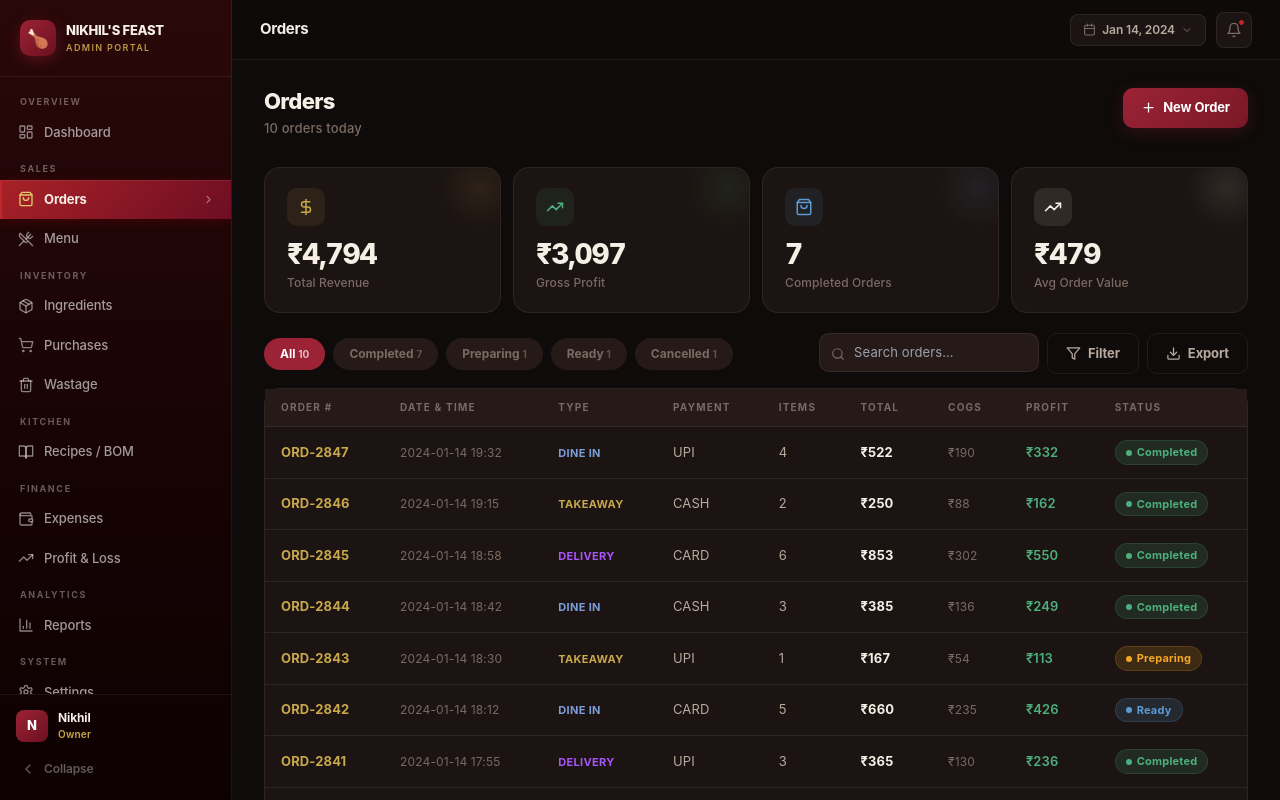
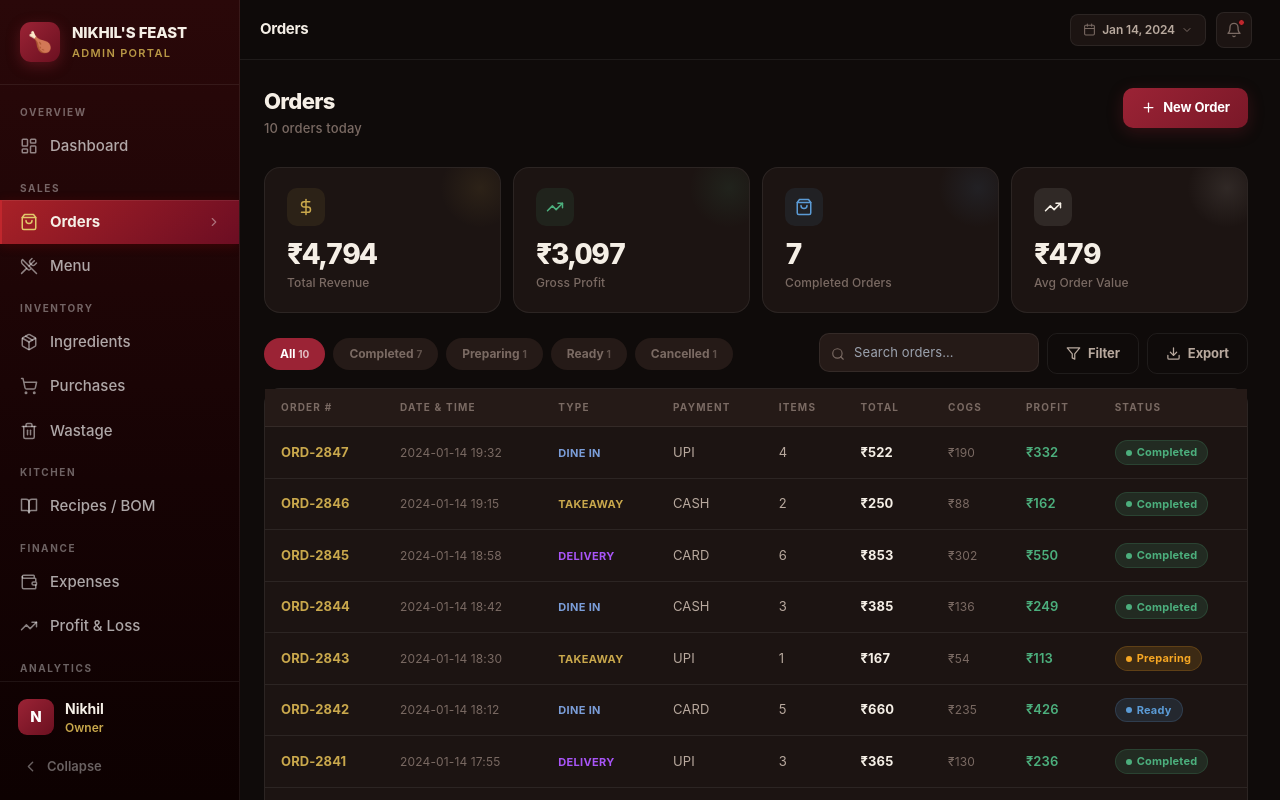
Before and after one commit to chakrireddyhps/nikhils-feast-portal, a Next.js app: page /orders in a window 1280 px wide. Shown: the top 800 px of the page. Built offline with nearby package versions, Linux system fonts and the light colour scheme.

Commit message:
style: increase all sidebar text sizes

```diff
--- a/src/components/layout/Sidebar.tsx
+++ b/src/components/layout/Sidebar.tsx
@@ -35,27 +35,27 @@ export function Sidebar({ collapsed, setCollapsed }: SidebarProps) {
   return (
     <aside style={{
       position: 'fixed', left: 0, top: 0, bottom: 0, zIndex: 100,
-      width: collapsed ? 68 : 232,
+      width: collapsed ? 68 : 240,
       background: 'linear-gradient(180deg, #2A0809 0%, #160304 60%, #0D0101 100%)',
       borderRight: `1px solid ${T.border}`,
       display: 'flex', flexDirection: 'column',
       transition: 'width 0.2s ease', overflow: 'hidden',
     }}>
       {/* Brand */}
-      <div style={{ padding: collapsed ? '20px 16px' : '20px 20px', borderBottom: `1px solid rgba(255,255,255,0.07)`, flexShrink: 0 }}>
-        <div style={{ display: 'flex', alignItems: 'center', gap: 10 }}>
+      <div style={{ padding: collapsed ? '22px 16px' : '22px 20px', borderBottom: `1px solid rgba(255,255,255,0.07)`, flexShrink: 0 }}>
+        <div style={{ display: 'flex', alignItems: 'center', gap: 12 }}>
           <div style={{
-            width: 36, height: 36, borderRadius: 10, flexShrink: 0,
+            width: 40, height: 40, borderRadius: 11, flexShrink: 0,
             background: 'linear-gradient(135deg, #9B2335 0%, #6B1020 100%)',
             display: 'flex', alignItems: 'center', justifyContent: 'center',
-            boxShadow: '0 4px 14px rgba(155,35,53,0.4)', fontSize: 18,
+            boxShadow: '0 4px 14px rgba(155,35,53,0.4)', fontSize: 20,
           }}>🍗</div>
           {!collapsed && (
             <div style={{ overflow: 'hidden' }}>
-              <p style={{ color: '#F5EFE6', fontWeight: 800, fontSize: 13, letterSpacing: '-0.02em', margin: 0, whiteSpace: 'nowrap', lineHeight: 1.3 }}>
+              <p style={{ color: '#F5EFE6', fontWeight: 800, fontSize: 15, letterSpacing: '-0.01em', margin: 0, whiteSpace: 'nowrap', lineHeight: 1.3 }}>
                 NIKHIL&apos;S FEAST
               </p>
-              <p style={{ color: '#C9A84C', fontSize: 9, letterSpacing: '0.15em', textTransform: 'uppercase', margin: 0, opacity: 0.9, fontWeight: 600, marginTop: 2 }}>
+              <p style={{ color: '#C9A84C', fontSize: 11, letterSpacing: '0.12em', textTransform: 'uppercase', margin: 0, opacity: 0.9, fontWeight: 600, marginTop: 2 }}>
                 Admin Portal
               </p>
             </div>
@@ -64,13 +64,13 @@ export function Sidebar({ collapsed, setCollapsed }: SidebarProps) {
       </div>
 
       {/* Nav */}
-      <nav style={{ flex: 1, overflowY: 'auto', padding: '10px 0', scrollbarWidth: 'none' }} className="scrollbar-none">
+      <nav style={{ flex: 1, overflowY: 'auto', padding: '12px 0', scrollbarWidth: 'none' }} className="scrollbar-none">
         {GROUPS.map(group => {
           const items = NAV.filter(n => n.group === group)
           return (
-            <div key={group} style={{ marginBottom: 2 }}>
+            <div key={group} style={{ marginBottom: 4 }}>
               {!collapsed && (
-                <p style={{ color: 'rgba(255,255,255,0.35)', fontSize: 9, fontWeight: 700, letterSpacing: '0.18em', textTransform: 'uppercase', padding: '8px 20px 4px', margin: 0 }}>
+                <p style={{ color: 'rgba(255,255,255,0.38)', fontSize: 10, fontWeight: 700, letterSpacing: '0.16em', textTransform: 'uppercase', padding: '8px 20px 4px', margin: 0 }}>
                   {group}
                 </p>
               )}
@@ -78,8 +78,8 @@ export function Sidebar({ collapsed, setCollapsed }: SidebarProps) {
                 const active = pathname === href || pathname.startsWith(href + '/')
                 return (
                   <Link key={href} href={href} title={collapsed ? label : undefined} style={{
-                    display: 'flex', alignItems: 'center', gap: 10,
-                    padding: collapsed ? '10px 0' : '10px 16px',
+                    display: 'flex', alignItems: 'center', gap: 12,
+                    padding: collapsed ? '11px 0' : '11px 18px',
                     justifyContent: collapsed ? 'center' : 'flex-start',
                     textDecoration: 'none',
                     background: active
@@ -91,16 +91,15 @@ export function Sidebar({ collapsed, setCollapsed }: SidebarProps) {
                   }}
                   onMouseEnter={e => { if (!active) (e.currentTarget as HTMLElement).style.background = 'rgba(255,255,255,0.05)' }}
                   onMouseLeave={e => { if (!active) (e.currentTarget as HTMLElement).style.background = 'transparent' }}>
-                    <Icon size={16} color={active ? '#E2C76B' : 'rgba(255,255,255,0.5)'}/>
+                    <Icon size={18} color={active ? '#E2C76B' : 'rgba(255,255,255,0.5)'}/>
                     {!collapsed && (
                       <>
                         <span style={{
-                          fontSize: 13, fontWeight: active ? 700 : 500,
-                          color: active ? '#F5EFE6' : 'rgba(255,255,255,0.6)',
+                          fontSize: 15, fontWeight: active ? 700 : 500,
+                          color: active ? '#F5EFE6' : 'rgba(255,255,255,0.65)',
                           whiteSpace: 'nowrap', flex: 1,
-                          letterSpacing: '-0.01em',
                         }}>{label}</span>
-                        {active && <ChevronRight size={13} color="rgba(255,255,255,0.4)"/>}
+                        {active && <ChevronRight size={14} color="rgba(255,255,255,0.4)"/>}
                       </>
                     )}
                   </Link>
@@ -112,18 +111,18 @@ export function Sidebar({ collapsed, setCollapsed }: SidebarProps) {
       </nav>
 
       {/* Bottom */}
-      <div style={{ borderTop: '1px solid rgba(255,255,255,0.07)', padding: collapsed ? '12px 0' : '14px 16px', flexShrink: 0 }}>
+      <div style={{ borderTop: '1px solid rgba(255,255,255,0.07)', padding: collapsed ? '14px 0' : '16px 18px', flexShrink: 0 }}>
         {!collapsed && (
-          <div style={{ display: 'flex', alignItems: 'center', gap: 10, marginBottom: 10 }}>
+          <div style={{ display: 'flex', alignItems: 'center', gap: 11, marginBottom: 12 }}>
             <div style={{
-              width: 32, height: 32, borderRadius: 8, flexShrink: 0,
+              width: 36, height: 36, borderRadius: 9, flexShrink: 0,
               background: 'linear-gradient(135deg, #9B2335, #6B1020)',
               display: 'flex', alignItems: 'center', justifyContent: 'center',
-              fontSize: 13, fontWeight: 800, color: '#fff',
+              fontSize: 15, fontWeight: 800, color: '#fff',
             }}>N</div>
             <div style={{ overflow: 'hidden' }}>
-              <p style={{ color: '#F5EFE6', fontSize: 12, fontWeight: 700, margin: 0, letterSpacing: '-0.01em' }}>Nikhil</p>
-              <p style={{ color: '#C9A84C', fontSize: 10, margin: 0, fontWeight: 600, letterSpacing: '0.02em' }}>Owner</p>
+              <p style={{ color: '#F5EFE6', fontSize: 14, fontWeight: 700, margin: 0 }}>Nikhil</p>
+              <p style={{ color: '#C9A84C', fontSize: 12, margin: 0, fontWeight: 600 }}>Owner</p>
             </div>
           </div>
         )}
@@ -131,12 +130,11 @@ export function Sidebar({ collapsed, setCollapsed }: SidebarProps) {
           display: 'flex', alignItems: 'center', gap: 8,
           width: '100%', padding: collapsed ? '8px 0' : '8px 4px',
           background: 'transparent', border: 'none', cursor: 'pointer',
-          color: 'rgba(255,255,255,0.35)', fontSize: 12, fontWeight: 600,
+          color: 'rgba(255,255,255,0.38)', fontSize: 13, fontWeight: 600,
           justifyContent: collapsed ? 'center' : 'flex-start',
-          fontFamily: 'inherit', letterSpacing: '-0.01em',
-          transition: 'color 0.15s',
+          fontFamily: 'inherit', transition: 'color 0.15s',
         }}>
-          {collapsed ? <ChevronRight size={16}/> : <><ChevronLeft size={16}/><span>Collapse</span></>}
+          {collapsed ? <ChevronRight size={17}/> : <><ChevronLeft size={17}/><span>Collapse</span></>}
         </button>
       </div>
     </aside>
```
